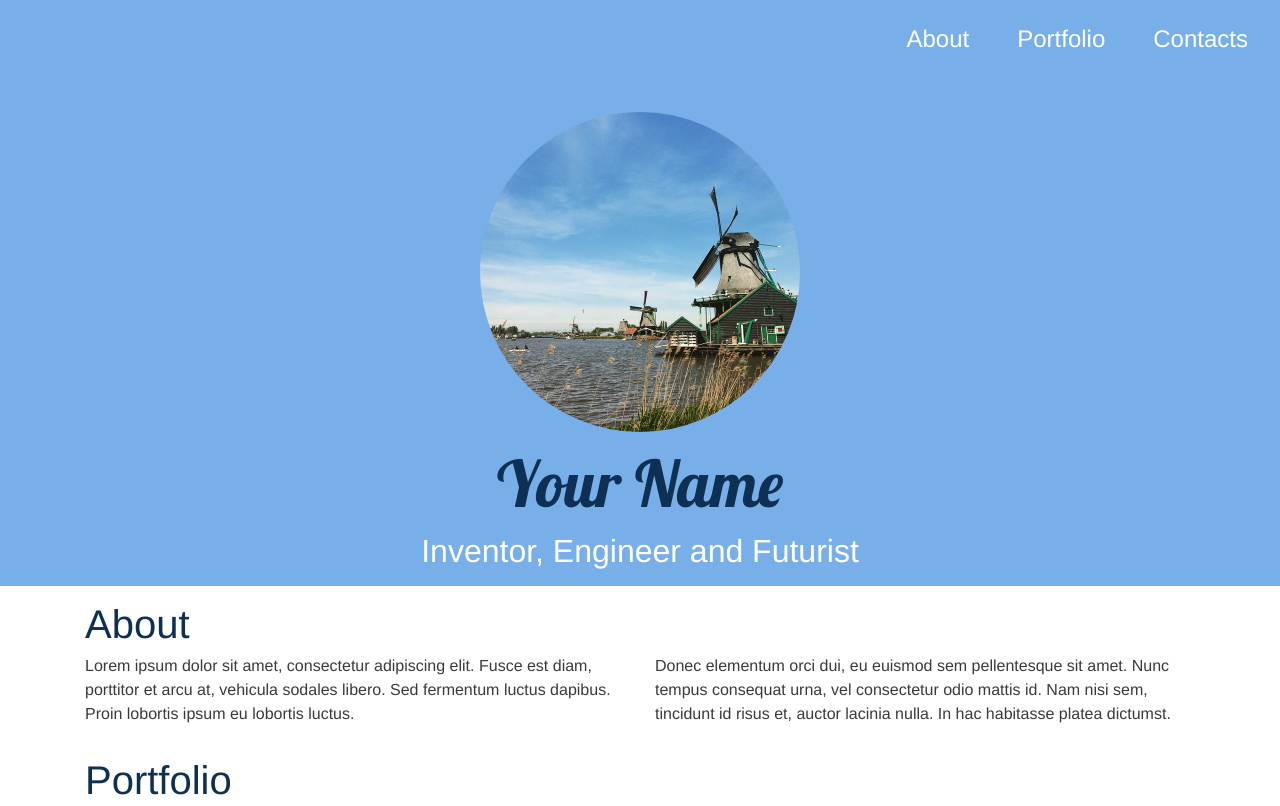
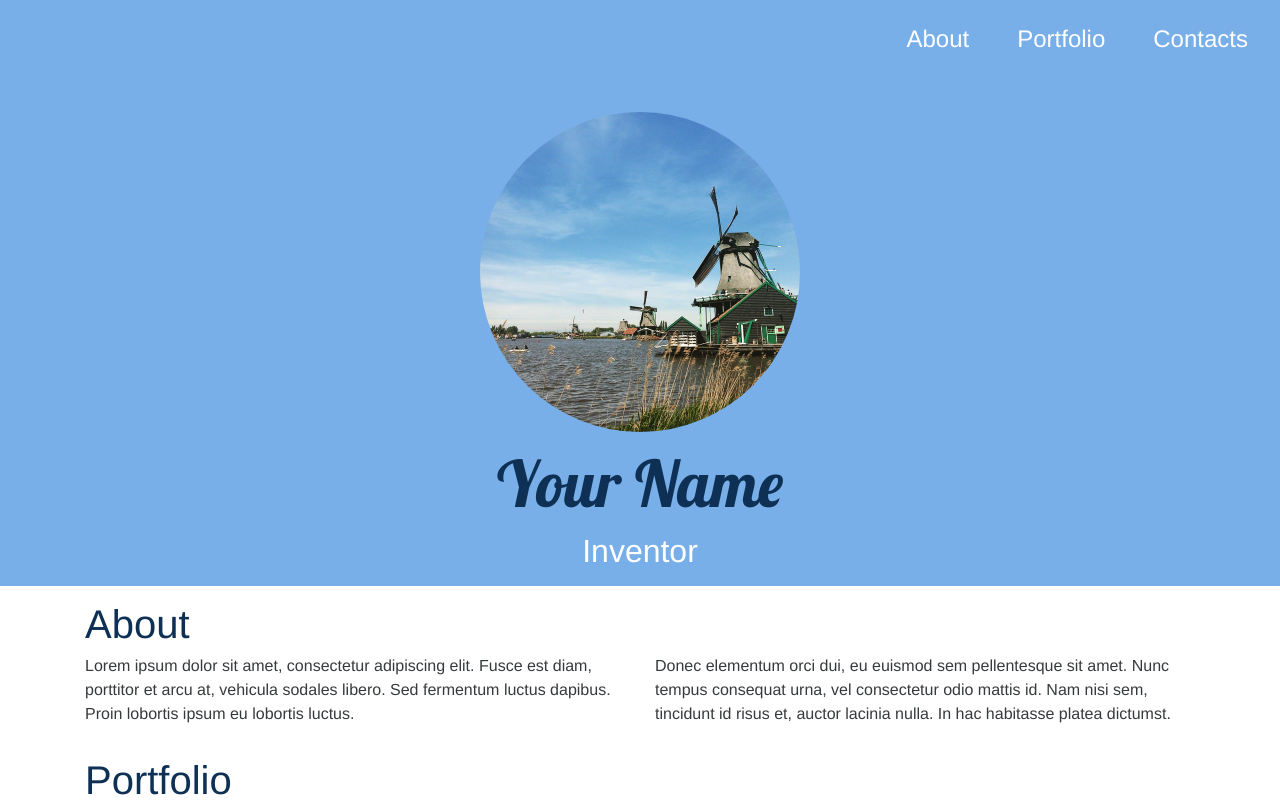
Before and after one commit to portfolio-central/jekyll-instagram-portfolio-theme, a Jekyll site: the page built from index.html, in a window 1280 px wide and 900 px high, cut to the strip 0-806 px from the top of the window. Built offline with Jekyll 4.4.1, drawn with Linux system fonts in a browser that asks for light colours; nearby versions of some CDN libraries.

Commit message:
Update _config.yml

```diff
--- a/_config.yml
+++ b/_config.yml
@@ -3,7 +3,7 @@
 title: Clean portfolio theme for Jekyll powered by Bootstrap 4.
 email: your-email@domain.com
 brand: Your Name
-headline: Inventor, Engineer and Futurist
+headline: Inventor
 description: > # this means to ignore newlines until "baseurl:"
   New Site
 baseurl: "" # the subpath of your site, e.g. /blog
```
